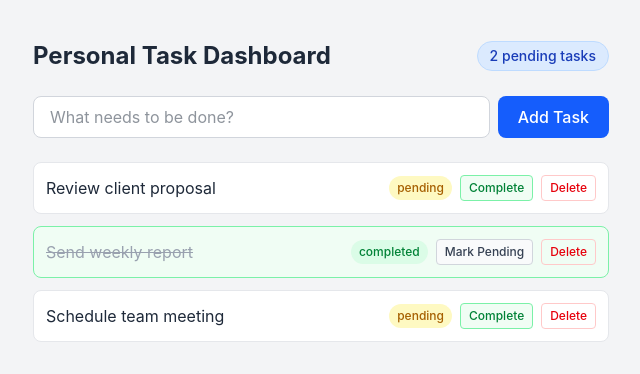
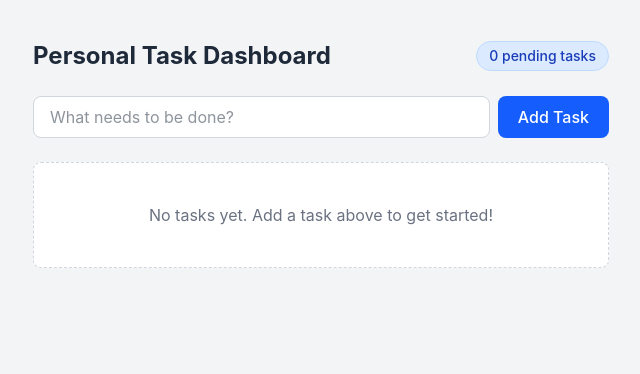
Before and after one commit to AhmedMelliti9/Personal-Task-Dashboard, a React (Vite) app: page / in a window 1280 px wide. Shown: the top 374 px of the page, without its empty margins (319-959 px from the left). Built offline with nearby package versions, Linux system fonts and the light colour scheme.

Commit message:
feat: add empty state message

```diff
--- a/src/App.tsx
+++ b/src/App.tsx
@@ -5,11 +5,7 @@ import AddTaskForm from "./components/AddTaskForm";
 import { generateId } from "./utils/generateId";
 
 function App() {
-  const [tasks, setTasks] = useState<Task[]>([
-    { id: "1", title: "Review client proposal", status: "pending" },
-    { id: "2", title: "Send weekly report", status: "completed" },
-    { id: "3", title: "Schedule team meeting", status: "pending" },
-  ]);
+  const [tasks, setTasks] = useState<Task[]>([]);
 
   const pendingCount = tasks.filter((task) => task.status === "pending").length;
 
--- a/src/components/TaskList.tsx
+++ b/src/components/TaskList.tsx
@@ -8,6 +8,16 @@ interface TaskListProps {
 }
 
 function TaskList({ tasks, onDelete, onToggleComplete }: TaskListProps) {
+  if (tasks.length === 0) {
+    return (
+      <div className="text-center py-10 px-4 bg-white rounded-lg border border-dashed border-gray-300">
+        <p className="text-gray-500 text-base">
+          No tasks yet. Add a task above to get started!
+        </p>
+      </div>
+    );
+  }
+
   return (
     <ul className="flex flex-col gap-3">
       {tasks.map((task) => (
```
